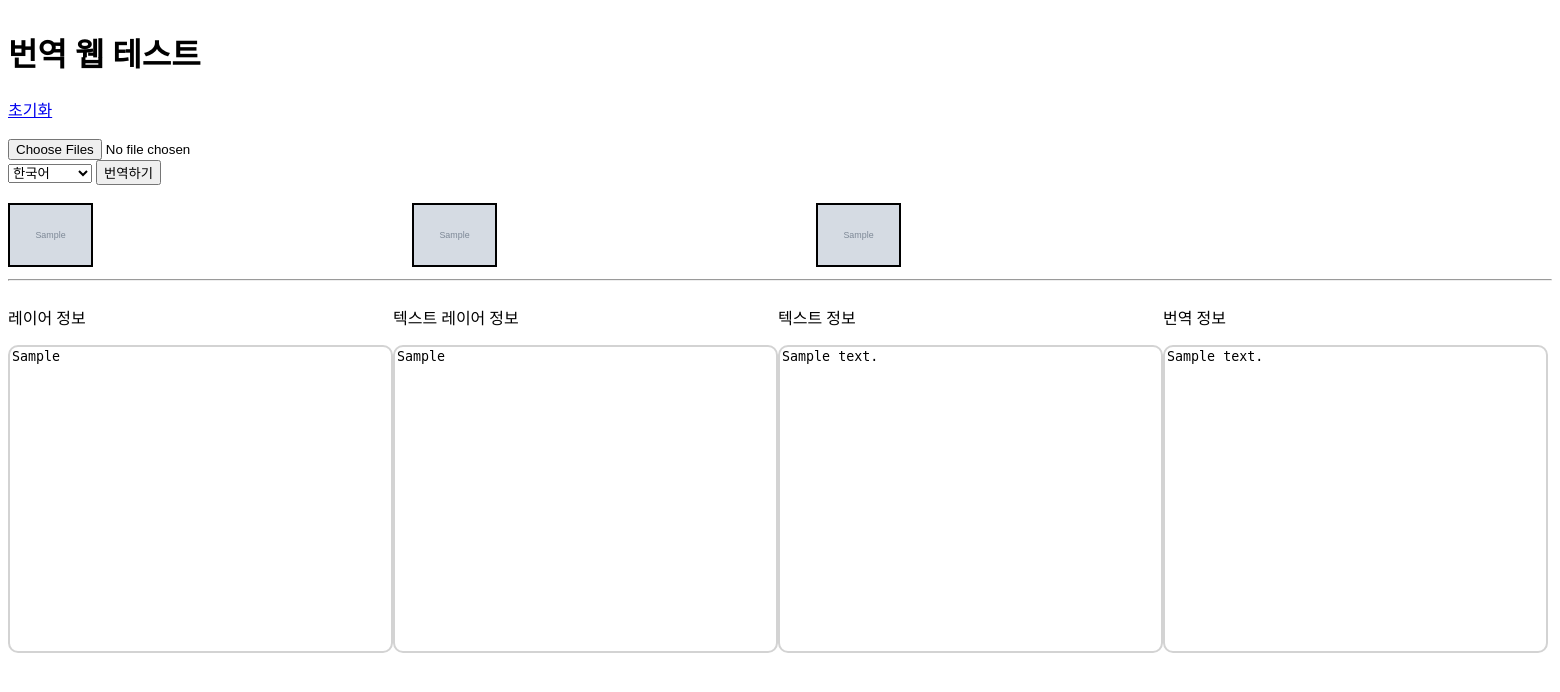
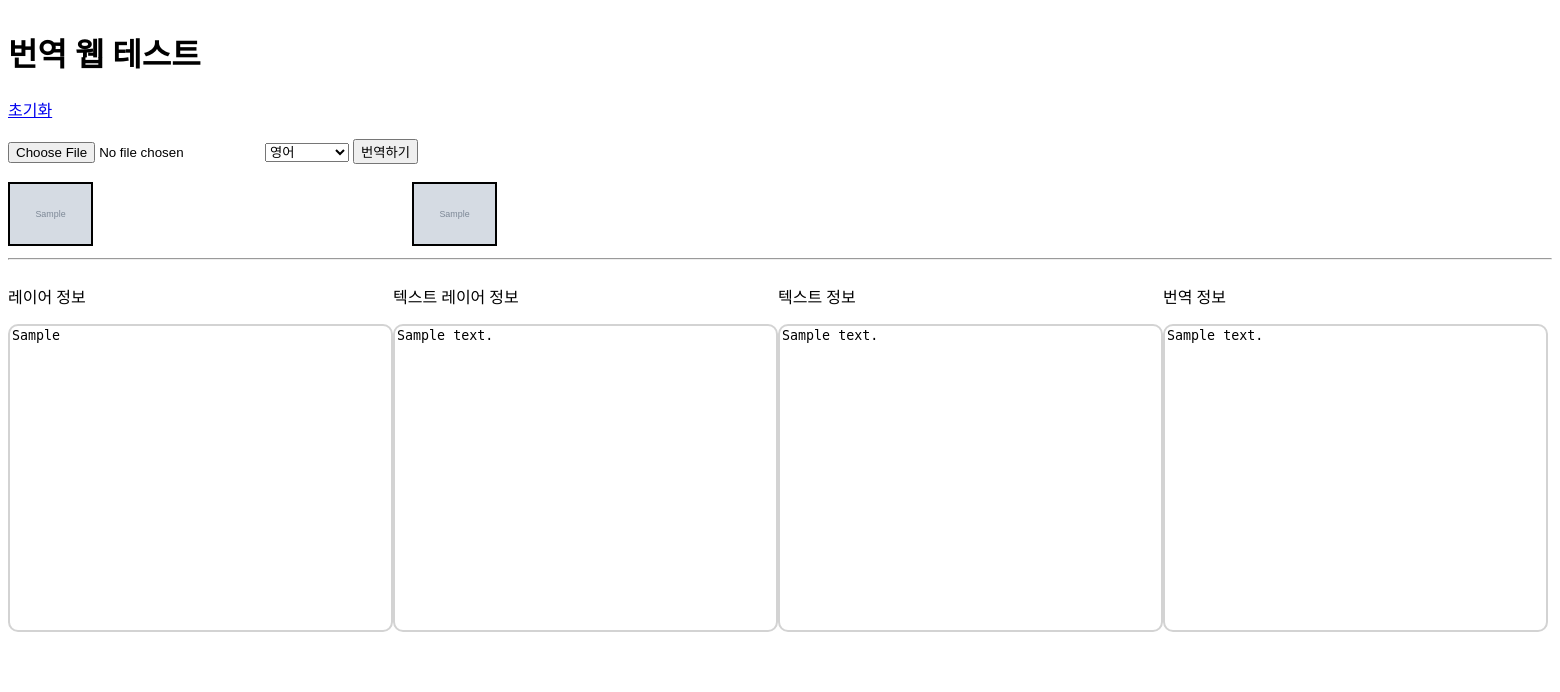
Before and after one commit to PudingJelly/webtoon_translate, a Flask app: template templates/index.html in a window 1560 px wide. Shown: the top 692 px of the page. Run offline with Flask 3, Linux system fonts and the light colour scheme; the template is opened without the code that fills it: most values are stand-ins (such as "Sample title", 1, 10 or a date in 2020); grey boxes marked "Sample" are stand-in pictures.

Commit message:
23.11.28 업로드 후 추출작업 및 번역 작업 후 화면 출력

```diff
--- a/app.py
+++ b/app.py
@@ -1,19 +1,23 @@
+from io import BytesIO
+from werkzeug.utils import secure_filename
 import os
-from flask import Flask, render_template, request
+from flask import Flask, render_template, request, session
 from googletrans import Translator
 from psd_tools import PSDImage
 from PIL import Image, ImageDraw, ImageFont
 
 app = Flask(__name__)
+app.secret_key = "webtoontest"
 translator = Translator()
 
 
 @app.route("/")
 def index():
+    session.clear()
     return render_template(
         "index.html",
         image_data=None,
-        remove_text_image_data=None,
+        translated_text_image_data=None,
         all_layer_info="",
         all_extracted_info_list="",
         extracted_text_data="",
@@ -21,128 +25,113 @@ def index():
     )
 
 
-@app.route("/conversion", methods=["POST"])
-def extract_text():
+@app.route("/upload", methods=["POST"])
+def upload_file():
     # HTML에 출력하기 위한 리스트 초기화
     all_layer_info = []
-    all_extracted_info_list = []
+    text_layer_info = []
     extracted_text_data = []
     translated_text_data = []
-    converted_image_path = None
 
     try:
-        source_files = request.files.getlist("source_file")
-        for source_file in source_files:
+        source_file = request.files["source_file"]
+        target_language = request.form.get("target_language")
+        font = ImageFont.truetype("arial.ttf", 70)  # 사용할 폰트와 크기 설정
+
+        if source_file:
             source = PSDImage.open(source_file)
 
-            if source:
-                # all_layer_info = vars(source)  # 레이어의 정보
-                all_layer_info = []  # 레이어의 정보
+            # PSD 파일의 이미지 추출
+            image = source.compose()
+            # 원본 파일 이름 추출
+            original_filename = os.path.splitext(source_file.filename)[0]
+            # 원본 png 변환 후 저장
+            converted_image_path = (
+                f"static/images/original-converted/{original_filename}.png"
+            )
+            image.save(converted_image_path)
 
-                # PSD 파일의 이미지 추출
-                image = source.compose()
+            # 모든 하위 레이어들을 찾아서 텍스트 레이어만 추출
+            for layer in source.descendants(include_clip=True):
+                all_layer_info.append(layer)
+                if layer.kind == "type":
+                    text_layer_info.append(
+                        {
+                            "kind": layer.kind,
+                            "name": layer.name,
+                            "text": layer.text,
+                            "top": layer.top,
+                            "left": layer.left,
+                            "size": layer.size,
+                        }
+                    )
+            # 이미지 분리를 위한 원본소스 복사
+            remove_text_image = image.copy()
+            translated_text_image = image.copy()
+            # 텍스트 레이어의 좌표, 크기 세분화 추출
+            for layer in text_layer_info:
+                name, text, top, left, width, height = (
+                    layer["name"],
+                    layer["text"],
+                    layer["top"],
+                    layer["left"],
+                    layer["size"][0],
+                    layer["size"][1],
+                )
+                extracted_text_data.append(text)
+                clean_text = text.replace("\r", "\n")
+                translated_text = translator.translate(
+                    clean_text, src="ko", dest=target_language
+                ).text
+                translated_text_data.append(translated_text)
 
-                # 원본 파일 이름 추출
-                original_filename = os.path.splitext(source_file.filename)[0]
+                if remove_text_image:
+                    white_box = Image.new("RGB", (width, height), color="white")
+                    remove_text_image.paste(white_box, (left, top))
 
-                # 프로젝트 경로에 이미지 저장
-                remove_text_save_path = (
-                    f"static/images/remove-text/{original_filename}_remove_text.png"
-                )
-                # remove_text_base_name = f"{original_filename}_remove_text.png"
-                translated_text_save_path = f"static/images/translated-text/{original_filename}_translated_text.png"
-                # translated_text_base_name = f"{original_filename}_translated_text.png"
+                if translated_text_image:
+                    # 말풍선 지우고 번역하여 채우기
+                    text_box = Image.new(
+                        "RGB", (width + 80, height + 60), color="white"
+                    )
+                    draw = ImageDraw.Draw(text_box)
+                    draw.text((0, 0), translated_text, fill="black", font=font)
+                    translated_text_image.paste(text_box, (left - 40, top - 10))
 
-                # 원본 변환 후 이미지 저장
-                converted_image_path = (
-                    f"static/images/original-converted/{original_filename}.png"
-                )
-                # converted_image_base_name = f"{original_filename}.png"
-                image.save(converted_image_path)
+            # 프로젝트 내 이미지 저장경로
+            remove_text_save_path = (
+                f"static/images/remove-text/{original_filename}_remove_text.png"
+            )
+            remove_text_image.save(remove_text_save_path)
+            translated_text_save_path = (
+                f"static/images/translated-text/{target_language}/"
+            )
+            translated_text_base_name = f"{original_filename}_{target_language}.png"
+            if not os.path.exists(translated_text_save_path):
+                os.mkdir(translated_text_save_path)
+            translated_image = translated_text_save_path + translated_text_base_name
+            translated_text_image.save(translated_image)
 
-                # 텍스트 레이어 추출을 위한 리스트 초기화
-                text_layer_info = []
-
-                # 모든 하위 레이어들을 찾아서 텍스트 레이어만 추출
-                for layer in source.descendants(include_clip=True):
-                    all_layer_info.append(layer)
-                    if layer.kind == "type":
-                        text_layer_info.append(
-                            {
-                                "kind": layer.kind,
-                                "name": layer.name,
-                                "text": layer.text,
-                                "top": layer.top,
-                                "left": layer.left,
-                                "size": layer.size,
-                            }
-                        )
-                # 텍스트 레이어 정보 추출
-                extracted_info = text_layer_info
-                all_extracted_info_list.append(text_layer_info)
-
-                # 이미지 분리를 위한 원본소스 복사
-                remove_text_image = image.copy()
-                translated_text_image = image.copy()
-
-                # font_size = 100  # 폰트 크기 설정
-                font = ImageFont.truetype("arial.ttf", 70)  # 사용할 폰트와 크기 설정
-
-                # 텍스트 레이어의 좌표, 크기 세분화 추출
-                # detail_info =[]
-                for layer in extracted_info:
-                    name, text, top, left, width, height = (
-                        layer["name"],
-                        layer["text"],
-                        layer["top"],
-                        layer["left"],
-                        layer["size"][0],
-                        layer["size"][1],
-                    )
-                    extracted_text_data.append(text)
-                    clean_text = text.replace("\r", "\n")
-                    # print(clean_text)
-                    translated_name = translator.translate(
-                        clean_text, src="ko", dest="en"
-                    ).text
-                    # print(translated_name)
-
-                    if remove_text_image:
-                        white_box = Image.new("RGB", (width, height), color="white")
-                        remove_text_image.paste(white_box, (left, top))
-
-                    if translated_text_image:
-                        # 말풍선 지우고 번역하여 채우기
-                        text_box = Image.new(
-                            "RGB", (width + 80, height + 60), color="white"
-                        )
-                        # text_length = draw.textlength(translated_name, font=font)
-                        draw = ImageDraw.Draw(text_box)
-                        draw.text((0, 0), translated_name, fill="black", font=font)
-                        translated_text_image.paste(text_box, (left - 40, top - 10))
-
-                    # 번역내용 출력
-                    translated_text_data.append(translated_name)
-
-                # 이미지 저장
-                remove_text_image.save(remove_text_save_path)
-                translated_text_image.save(translated_text_save_path)
+            return render_template(
+                "index.html",
+                image_data=converted_image_path,
+                translated_text_image_data=translated_image,
+                all_layer_info=all_layer_info,
+                text_layer_info=text_layer_info,
+                extracted_text_data=extracted_text_data,
+                translated_text_data=translated_text_data,
+            )
 
     except Exception as e:
-        all_layer_info = []
-        all_extracted_info_list = f"Error extracting text: {str(e)}"
-        extracted_text_data = []
-        translated_text_data = []
-
-    return render_template(
-        "index.html",
-        image_data=converted_image_path,
-        remove_text_image_data=remove_text_save_path,
-        all_layer_info=all_layer_info,
-        all_extracted_info_list=all_extracted_info_list,
-        extracted_text_data=extracted_text_data,
-        translated_text_data=translated_text_data,
-    )
+        return render_template(
+            "index.html",
+            image_data=None,
+            translated_text_image_data=None,
+            all_layer_info=f"Error extracting text: {str(e)}",
+            text_layer_info=[],
+            extracted_text_data=[],
+            translated_text_data=[],
+        )
 
 
 if __name__ == "__main__":
--- a/templates/index.html
+++ b/templates/index.html
@@ -13,14 +13,9 @@
             <h1>번역 웹 테스트</h1>
             <a href="/">초기화</a>
             <br><br>
-            <form id="uploadForm" action="/upload" method="post" onchange="submitForm()"
-                enctype="multipart/form-data">
-                <input type="file" id="source_file" name="source_file" accept=".psd, psb" multiple>
-                <!-- <input type="submit" value="번역하기"> -->
-            </form>
-            <form id="tranlateForm" action="/tranlate", method="post">
+            <form id="uploadForm" action="/upload" method="post" enctype="multipart/form-data">
+                <input type="file" id="source_file" name="source_file" accept=".psd, psb">
                 <select id="target_language" name="target_language">
-                    <option value="ko">한국어</option>
                     <option value="en">영어</option>
                     <option value="ja">일본어</option>
                     <option value="vi">베트남어</option>
@@ -37,19 +32,13 @@
         <div>
             <!-- 이미지가 출력되는 곳 -->
             {% if image_data %}
-                <img src="{{ image_data }}" alt="PSD to PNG" width="20%" style="border: 2px solid black;">
-            {% endif %}
-        </div>
-        <div>
-            <!-- 이미지가 출력되는 곳 -->
-            {% if remove_text_image_data %}
-                <img src="{{ remove_text_image_data }}" alt="PSD to PNG" width="20%" style="border: 2px solid black;">
+            <img src="{{ image_data }}" alt="PSD to PNG" width="20%" style="border: 2px solid black;">
             {% endif %}
         </div>
         <div>
             <!-- 이미지가 출력되는 곳 -->
             {% if translated_text_image_data %}
-                <img src="{{ translated_text_image_data }}" alt="PSD to PNG" width="20%" style="border: 2px solid black;">
+            <img src="{{ translated_text_image_data }}" alt="PSD to PNG" width="20%" style="border: 2px solid black;">
             {% endif %}
         </div>
     </div>
@@ -62,8 +51,7 @@
         </div>
         <div>
             <p>텍스트 레이어 정보</p>
-            <textarea id="extracted_info" name="extracted_info" rows="20"
-                cols="45">{{ all_extracted_info_list }}</textarea>
+            <textarea id="extracted_info" name="extracted_info" rows="20" cols="45">{{ text_layer_info }}</textarea>
         </div>
         <div>
             <p>텍스트 정보</p>
@@ -76,7 +64,7 @@
         </div>
     </div>
 
-    <script>
+    <!-- <script>
         window.onload = function () {
 
             function submitForm() {
@@ -84,7 +72,7 @@
             }
             document.getElementById("source_file").addEventListener("change", e => submitForm());
         }
-    </script>
+    </script> -->
 
 </body>
 
```
Also changed, not shown: static/images/translated-text/01_017_translated_text.png (deleted), 6 other files.
